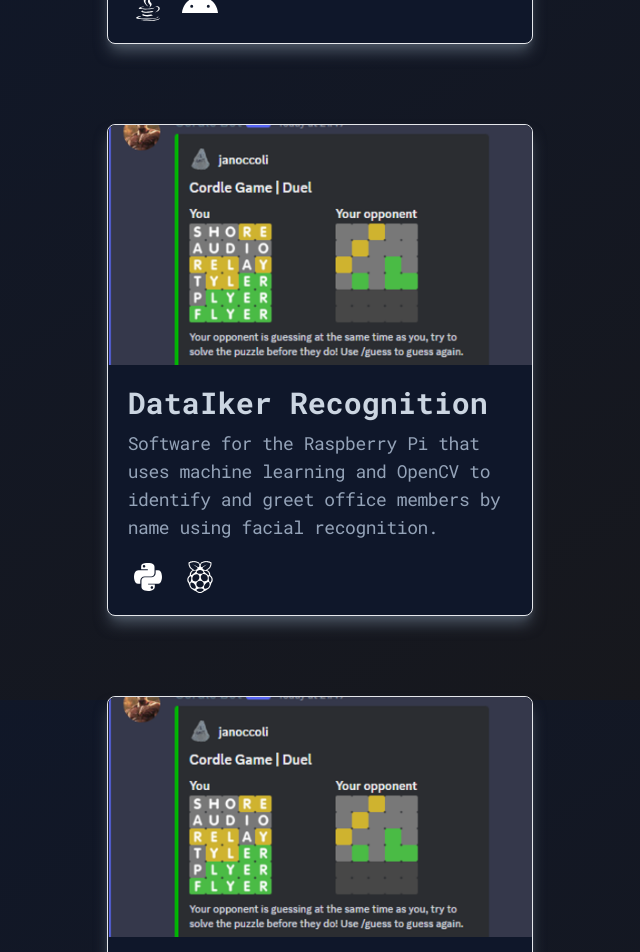
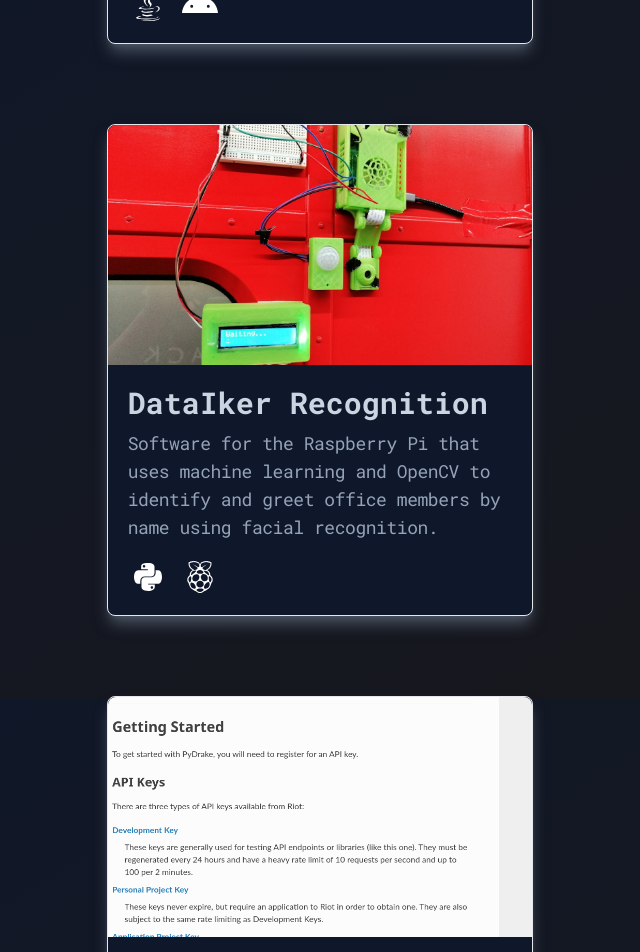
Before and after one commit to JPadley18/jpadley.com, a Next.js app: page / in a window 1280 px wide. Shown: the part 2500-3452 px from the top of the page, without its empty margins (320-960 px from the left). Built offline with nearby package versions, Linux system fonts and the light colour scheme.

Commit message:
Add dataiker and pydrake images

```diff
--- a/pages/index.tsx
+++ b/pages/index.tsx
@@ -21,12 +21,12 @@
             <Project image="/toucan-thumb.png" width={1920} height={864} title="TouCan"
             description="Android app using OpenCV to identify a drinks can using the phone camera and send directions to a Lego Mindstorms robot to navigate to the can."
             href="/toucan" icons={[faJava, faAndroid]} />
-            <Project image="/cordle-thumb.png" width={934} height={684} title="DataIker Recognition"
+            <Project image="/dataiker-thumb.jpg" width={1242} height={932} title="DataIker Recognition"
             description="Software for the Raspberry Pi that uses machine learning and OpenCV to identify and greet office members by name using facial recognition."
-            href="/toucan" icons={[faPython, faRaspberryPi]} />
-            <Project image="/cordle-thumb.png" width={934} height={684} title="PyDrake"
+            href="/dataiker" icons={[faPython, faRaspberryPi]} />
+            <Project image="/pydrake-thumb.png" width={893} height={464} title="PyDrake"
             description="Python wrapper for the League of Legends API."
-            href="/toucan" icons={[faPython]} />
+            href="/pydrake" icons={[faPython]} />
         </div>
     )
 }
```
Also changed, not shown: public/dataiker-thumb.jpg (added), public/pydrake-thumb.png (added).
